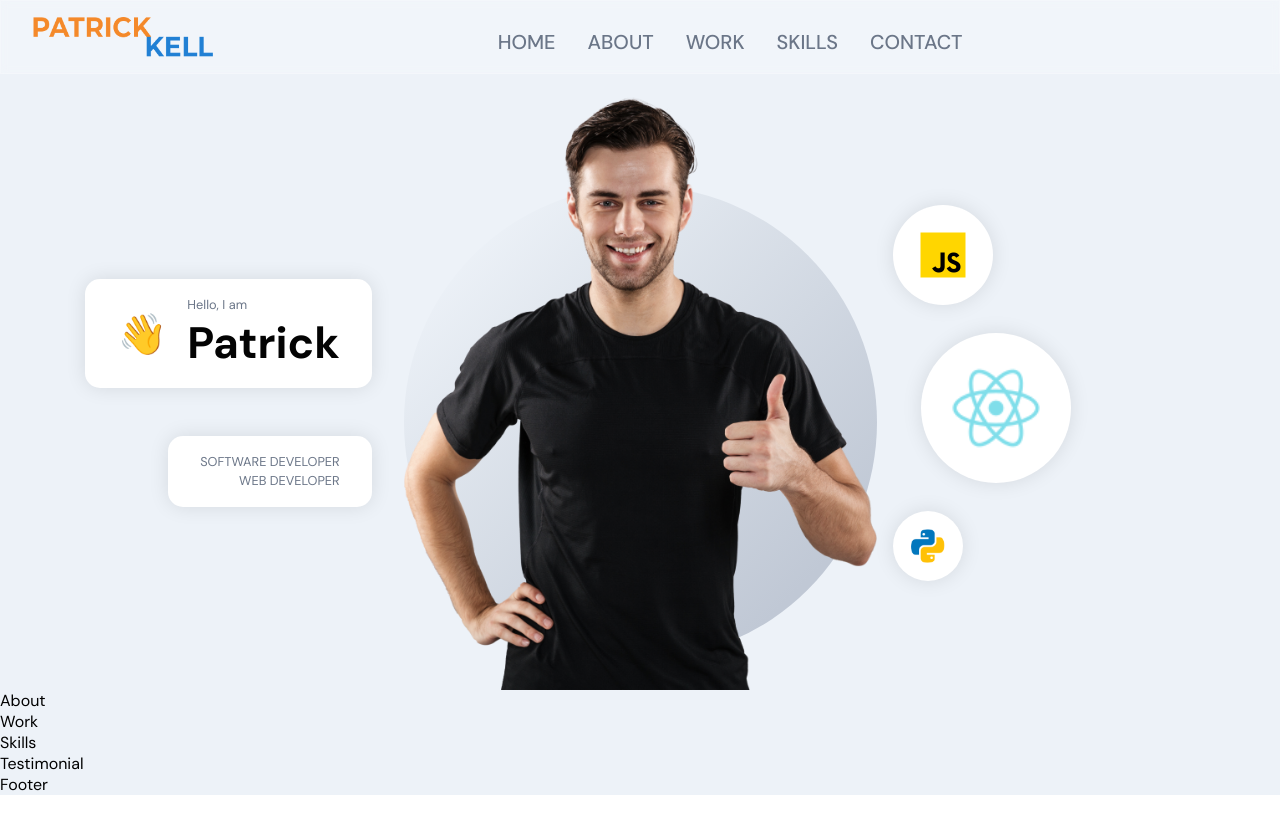
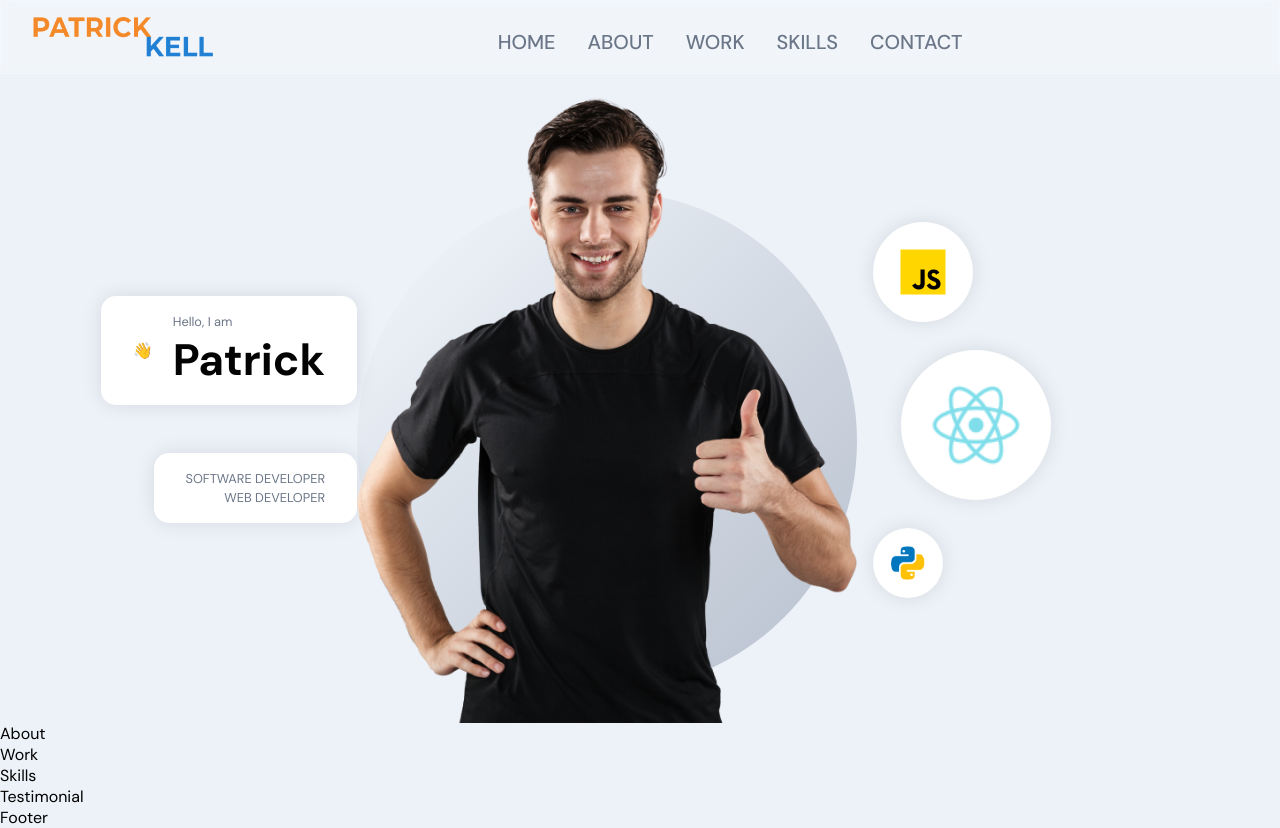
Before and after one commit to gitpk-0/Portfolio, a React (Create React App) app in the folder frontend_react/: page / in a window 1280 px wide. Before the commit the page ends 800 px from the top, so only its background shows below. Built offline with nearby package versions, Linux system fonts and the light colour scheme.

Commit message:
header fixes

```diff
--- a/frontend_react/src/container/Header/Header.jsx
+++ b/frontend_react/src/container/Header/Header.jsx
@@ -2,7 +2,7 @@ import React from "react";
 import { motion } from "framer-motion";
 
 import { images } from "../../constants";
-import "./Header_.scss";
+import "./Header.scss";
 
 const scaleVariants = {
   whileInView: {
--- a/frontend_react/src/container/Header/Header.scss
+++ b/frontend_react/src/container/Header/Header.scss
@@ -21,17 +21,17 @@
     height: 100%;
     flex-direction: row;
 
-    padding: 6rem 2rem 0rem;
-
-    @media screen and (min-width: 2000px) {
+    padding: 6rem 2rem 0;
+    // screens larger than 2000px
+    @media screen  and (min-width: 2000px) {
         padding-top: 8rem;
     }
-
-    @media screen and (max-width: 1200px) {
+    // screens smaller than 1200px
+    @media screen  and (max-width: 1200px) {
         flex-direction: column;
     }
-
-    @media screen and (max-width: 450px) {
+    // mobile devices
+    @media screen  and (max-width: 400px) {
         padding: 6rem 1rem 2rem;
     }
 }
@@ -44,13 +44,12 @@
     align-items: flex-start;
     height: 100%;
 
-    margin: 0 2rem;
-
-    @media screen and (max-width: 1200px) {
+    @media screen and (max-width: 2000px) {
         width: 100%;
-      margin-right: 0rem;
+        margin-right: 0rem;;
     }
 }
+
 
 .app__header-badge {
     width: 100%;
@@ -79,7 +78,6 @@
             text-transform: uppercase;
             text-align: right;
         }
-    }
 
         span {
             font-size: 2.5rem;
@@ -88,11 +86,13 @@
                 font-size: 5rem;
             }
         }
-
+    }
+    // above tablet and mobile size
     @media screen and (max-width: 1200px) {
         justify-content: flex-start;
         align-items: flex-start;
     }
+
 }
 
 .app__header-circles {
@@ -108,7 +108,6 @@
         width: 100px;
         height: 100px;
         border-radius: 50%;
-
         background: var(--white-color);
         box-shadow: 0px 0px 20px rgba(0, 0, 0, 0.1);
 
@@ -118,35 +117,36 @@
         }
     }
 
-    // circles with different height & width
-
+    // different sized circles
+    // 1st child of the div
     div:nth-child(1) {
         width: 100px;
         height: 100px;
     }
-
+    // 2nd child of the div
     div:nth-child(2) {
         margin: 1.75rem;
-      width: 150px;
+        width: 150px ;
         height: 150px;
     }
-
+    // 3rt child of the div
     div:nth-child(3) {
         width: 70px;
         height: 70px;
     }
-
+    // very large devices
     @media screen and (min-width: 2000px) {
+        // 1st child of the div
         div:nth-child(2) {
             width: 400px;
             height: 400px;
         }
-
+        // 2nd child of the div
         div:nth-child(3) {
-        width: 170px;
+            width: 170px ;
             height: 170px;
         }
-
+        // 3rt child of the div
         div:nth-child(1) {
             width: 200px;
             height: 200px;
--- a/frontend_react/src/container/Header/Header_.scss
+++ /dev/null
@@ -1,196 +0,0 @@
-#home {
-    position: relative;
-    background: url("../../assets/bgIMG.png");
-    background-size: cover;
-    background-position: center;
-    background-repeat: repeat;
-
-    // disable the default padding styles
-    .app__wrapper {
-      padding: 0;
-
-      .copyright {
-        display: none;
-      }
-    }
-  }
-
-  .app__header {
-    flex: 1;
-    width: 100%;
-    height: 100%;
-    flex-direction: row;
-
-    padding: 6rem 2rem 0rem;
-
-    @media screen and (min-width: 2000px) {
-      padding-top: 8rem;
-    }
-
-    @media screen and (max-width: 1200px) {
-      flex-direction: column;
-    }
-
-    @media screen and (max-width: 450px) {
-      padding: 6rem 1rem 2rem;
-    }
-  }
-
-  .app__header-info {
-    flex: 0.65;
-    display: flex;
-    flex-direction: column;
-    justify-content: flex-start;
-    align-items: flex-start;
-    height: 100%;
-
-    margin: 0 2rem;
-
-    @media screen and (max-width: 1200px) {
-      width: 100%;
-      margin-right: 0rem;
-    }
-  }
-
-  .app__header-badge {
-    width: 100%;
-    display: flex;
-    justify-content: flex-end;
-    align-items: flex-end;
-    flex-direction: column;
-
-    .badge-cmp,
-    .tag-cmp {
-      padding: 1rem 2rem;
-      background: var(--white-color);
-      border-radius: 15px;
-      flex-direction: row;
-      width: auto;
-
-      box-shadow: 0px 0px 20px rgba(0, 0, 0, 0.1);
-    }
-
-    .tag-cmp {
-      flex-direction: column;
-      margin-top: 3rem;
-
-      p {
-        width: 100%;
-        text-transform: uppercase;
-        text-align: right;
-      }
-    }
-
-    span {
-      font-size: 2.5rem;
-
-      @media screen and (min-width: 2000px) {
-        font-size: 5rem;
-      }
-    }
-
-    @media screen and (max-width: 1200px) {
-      justify-content: flex-start;
-      align-items: flex-start;
-    }
-  }
-
-  .app__header-circles {
-    flex: 0.75;
-    display: flex;
-    flex-direction: column;
-    justify-content: space-evenly;
-    align-items: flex-start;
-    height: 100%;
-    margin-left: 1rem;
-
-    div {
-      width: 100px;
-      height: 100px;
-      border-radius: 50%;
-
-      background: var(--white-color);
-      box-shadow: 0px 0px 20px rgba(0, 0, 0, 0.1);
-
-      img {
-        width: 60%;
-        height: 60%;
-      }
-    }
-
-    // circles with different height & width
-
-    div:nth-child(1) {
-      width: 100px;
-      height: 100px;
-    }
-
-    div:nth-child(2) {
-      margin: 1.75rem;
-      width: 150px;
-      height: 150px;
-    }
-
-    div:nth-child(3) {
-      width: 70px;
-      height: 70px;
-    }
-
-    @media screen and (min-width: 2000px) {
-      div:nth-child(2) {
-        width: 400px;
-        height: 400px;
-      }
-
-      div:nth-child(3) {
-        width: 170px;
-        height: 170px;
-      }
-
-      div:nth-child(1) {
-        width: 200px;
-        height: 200px;
-      }
-    }
-
-    @media screen and (max-width: 1200px) {
-      width: 100%;
-      flex-direction: row;
-      flex-wrap: wrap;
-      margin-left: 0;
-
-      div {
-        margin: 1rem;
-      }
-    }
-  }
-
-  .app__header-img {
-    flex: 1;
-    height: 100%;
-
-    display: flex;
-    justify-content: flex-end;
-    align-items: flex-end;
-    position: relative;
-
-    img {
-      width: 100%;
-      object-fit: contain;
-      z-index: 1;
-    }
-
-    .overlay_circle {
-      position: absolute;
-      left: 0;
-      right: 0;
-      bottom: 0;
-      z-index: 0;
-      width: 100%;
-      height: 90%;
-    }
-
-    @media screen and (max-width: 1200px) {
-      margin: 2rem 0;
-    }
-  }
```
Also changed, not shown: frontend_react/src/container/Header/Header_.jsx (deleted, +0 -71 lines). Lines whose indentation alone changed are shown as unchanged.
